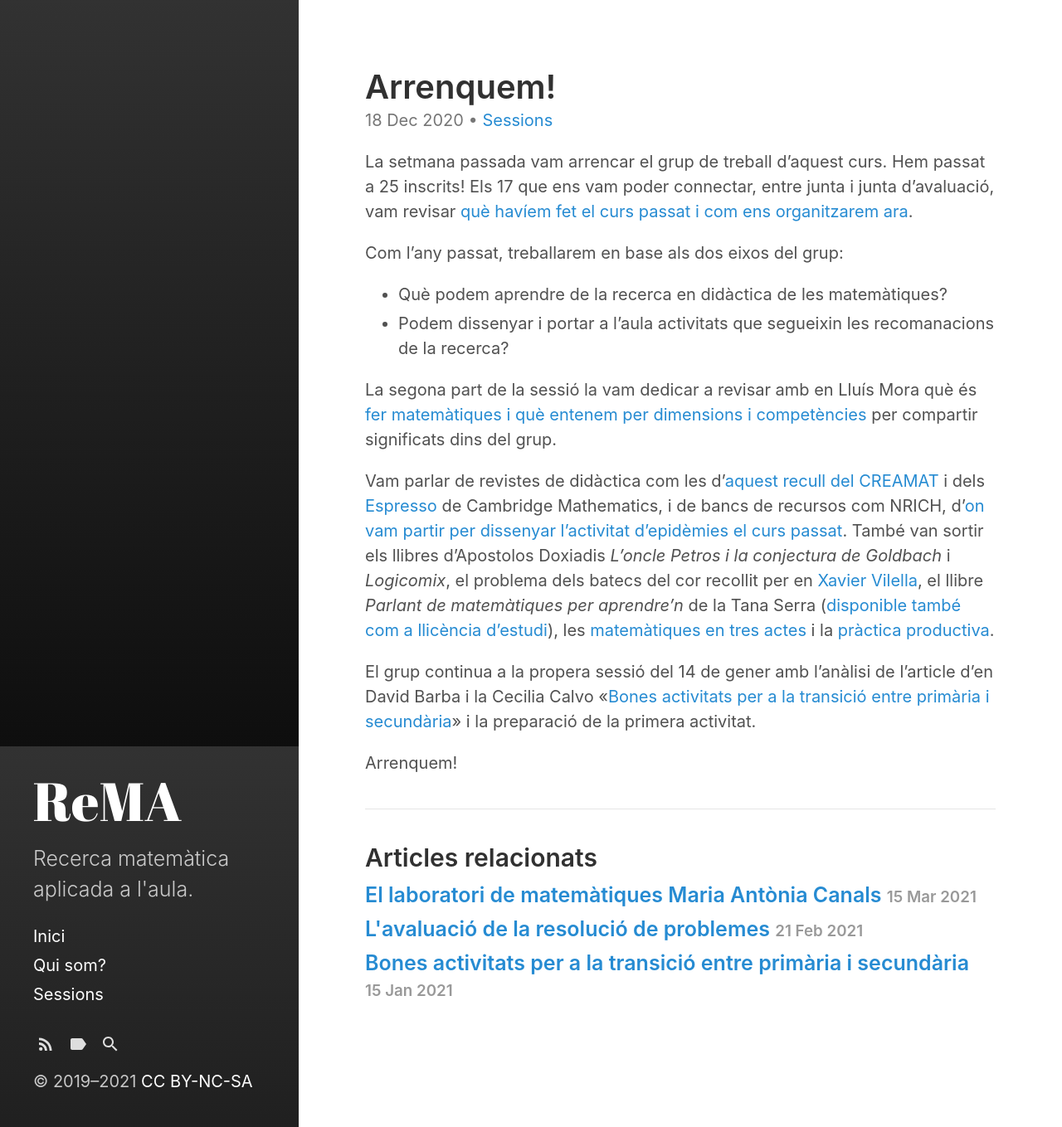
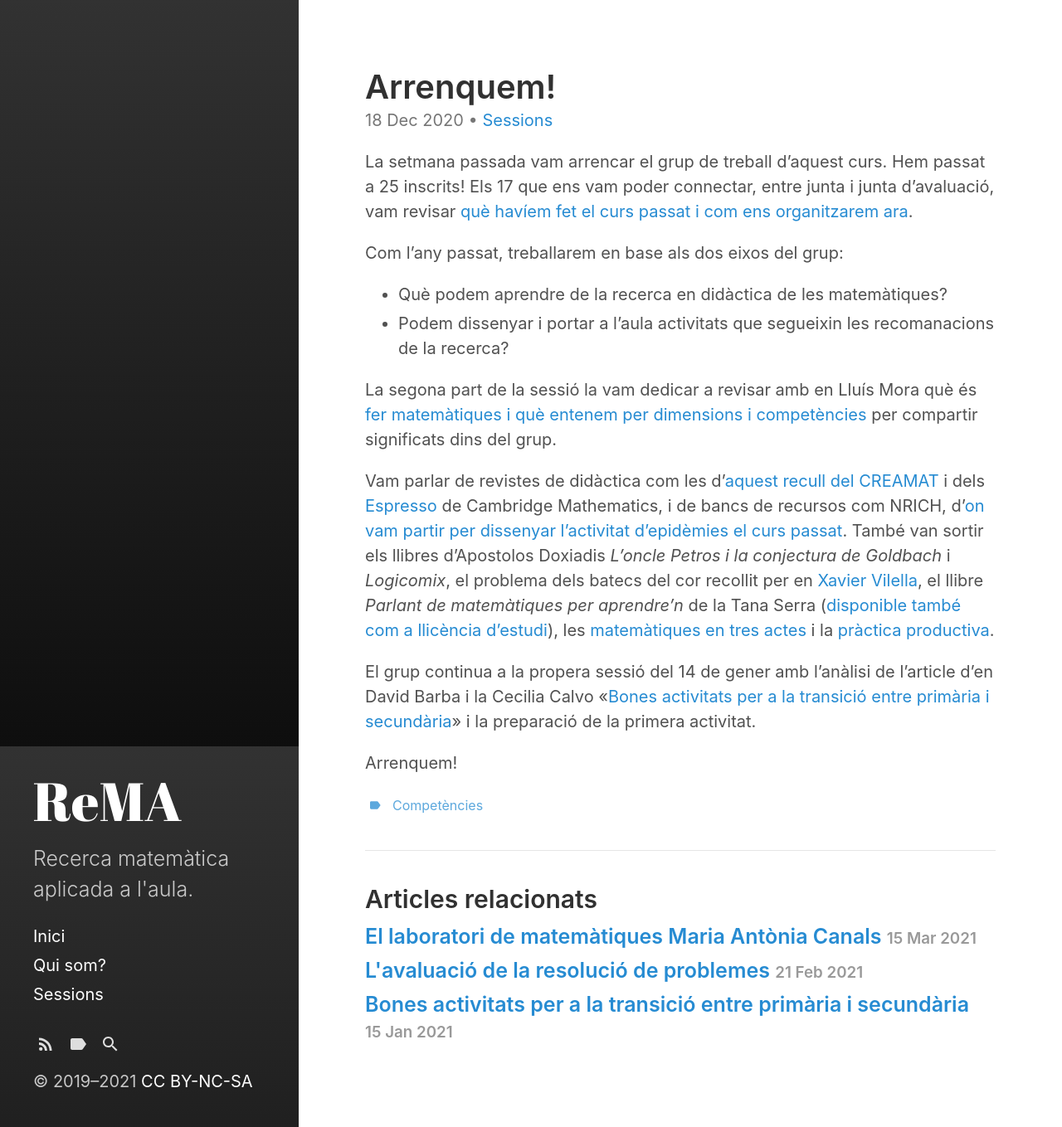
Before and after one commit to grup-rema/grup-rema.github.io, a Jekyll site: the page built from _posts/2020-12-18-arrenquem.md, in a window 1280 px wide and 1359 px high. Shown: the whole window at 83% size. Built offline with Jekyll 4.4.1, drawn with Linux system fonts in a browser that asks for light colours.

Commit message:
Update 2020-12-18-arrenquem.md

```diff
--- a/_posts/2020-12-18-arrenquem.md
+++ b/_posts/2020-12-18-arrenquem.md
@@ -2,6 +2,8 @@
 layout: post
 title: Arrenquem!
 category: Sessions
+tags:
+  - competències
 ---
 
 La setmana passada vam arrencar el grup de treball d'aquest curs. Hem passat a 25 inscrits! Els 17 que ens vam poder connectar, entre junta i junta d'avaluació, vam revisar [què havíem fet el curs passat i com ens organitzarem ara](https://docs.google.com/presentation/d/1yBp5ciKgfxRauj9IiM99oanOMXqC2mvPzorX1nMIyog/edit?usp=sharing).
```
